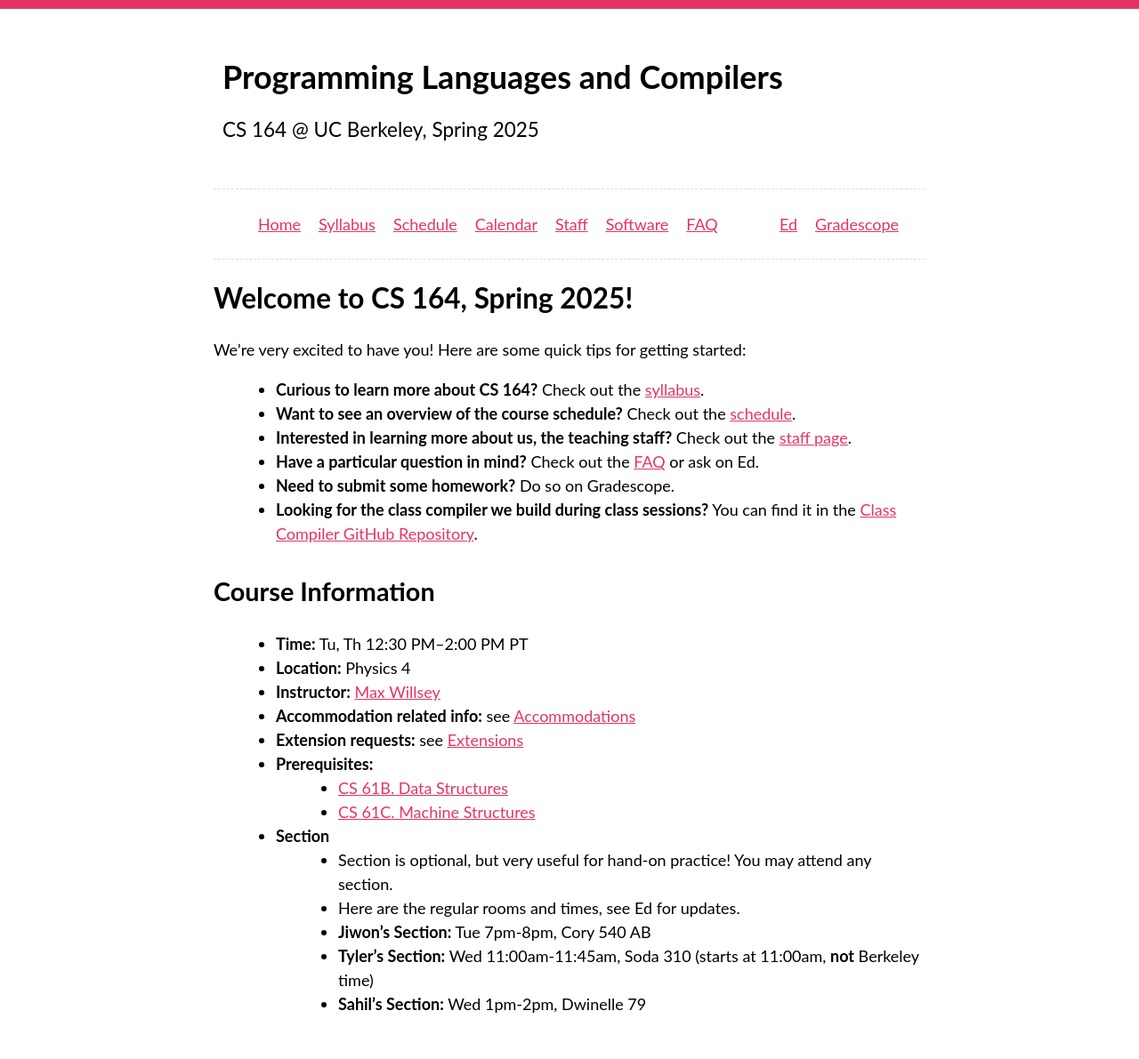
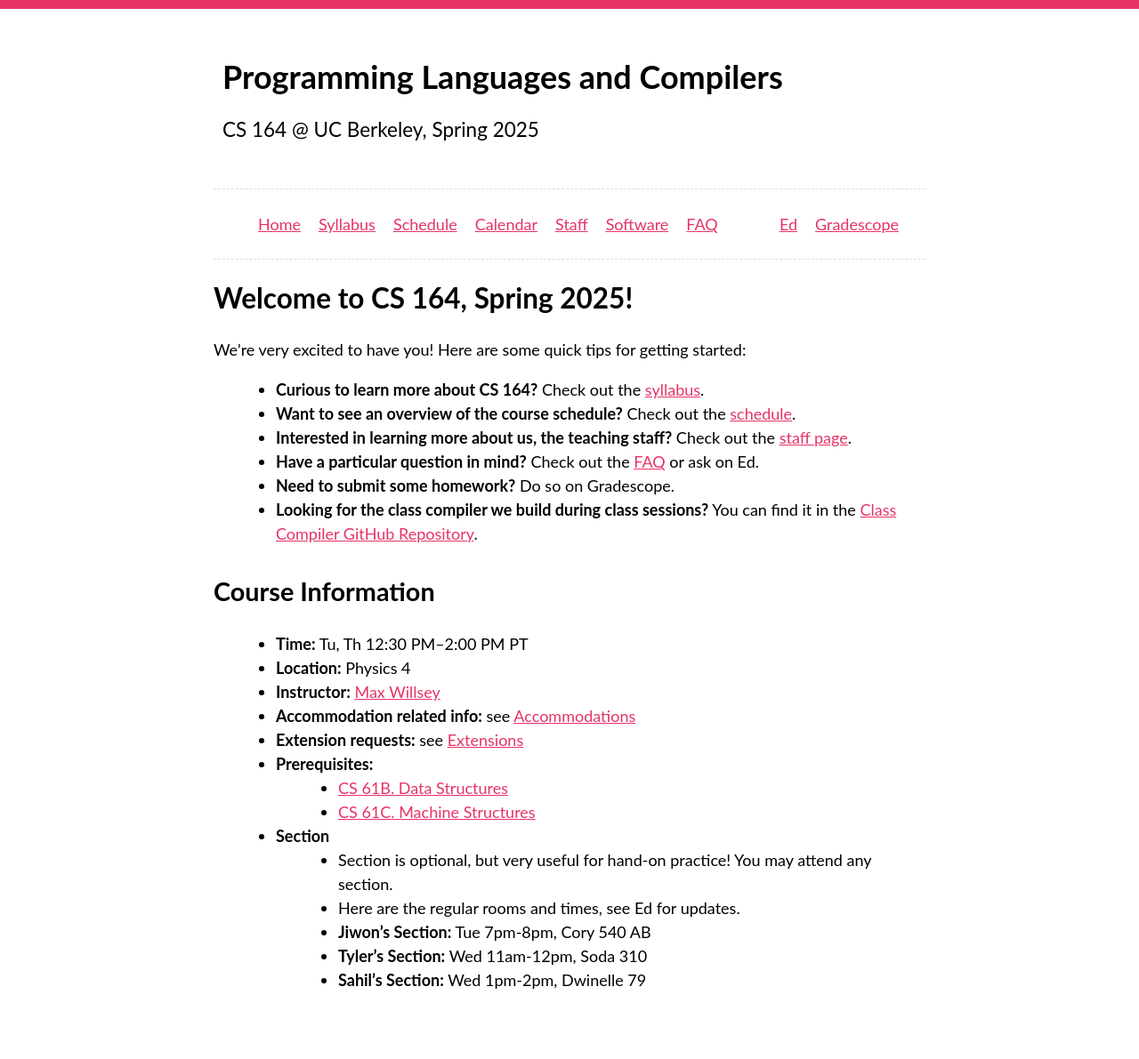
Before and after one commit to berkeley-cs164-sp25/berkeley-cs164-sp25.github.io, a Jekyll site: the page built from index.md, in a window 1280 px wide. Shown: the whole page at 89% size. Built offline with Jekyll 4.4.1, drawn with Linux system fonts in a browser that asks for light colours; our own code applies the rules of GitHub Pages for plain Markdown files; after the commit the page ends 1164 px from its top, so only the background shows below that.

Commit message:
Start Tyler's section on Berkeley time

```diff
--- a/index.md
+++ b/index.md
@@ -32,5 +32,5 @@ started:
     - Section is optional, but very useful for hand-on practice! You may attend any section.
     - Here are the regular rooms and times, see Ed for updates.
     - **Jiwon's Section:** Tue 7pm-8pm, Cory 540 AB
-    - **Tyler's Section:** Wed 11:00am-11:45am, Soda 310 (starts at 11:00am, **not** Berkeley time)
+    - **Tyler's Section:** Wed 11am-12pm, Soda 310
     - **Sahil's Section:** Wed 1pm-2pm, Dwinelle 79
```
